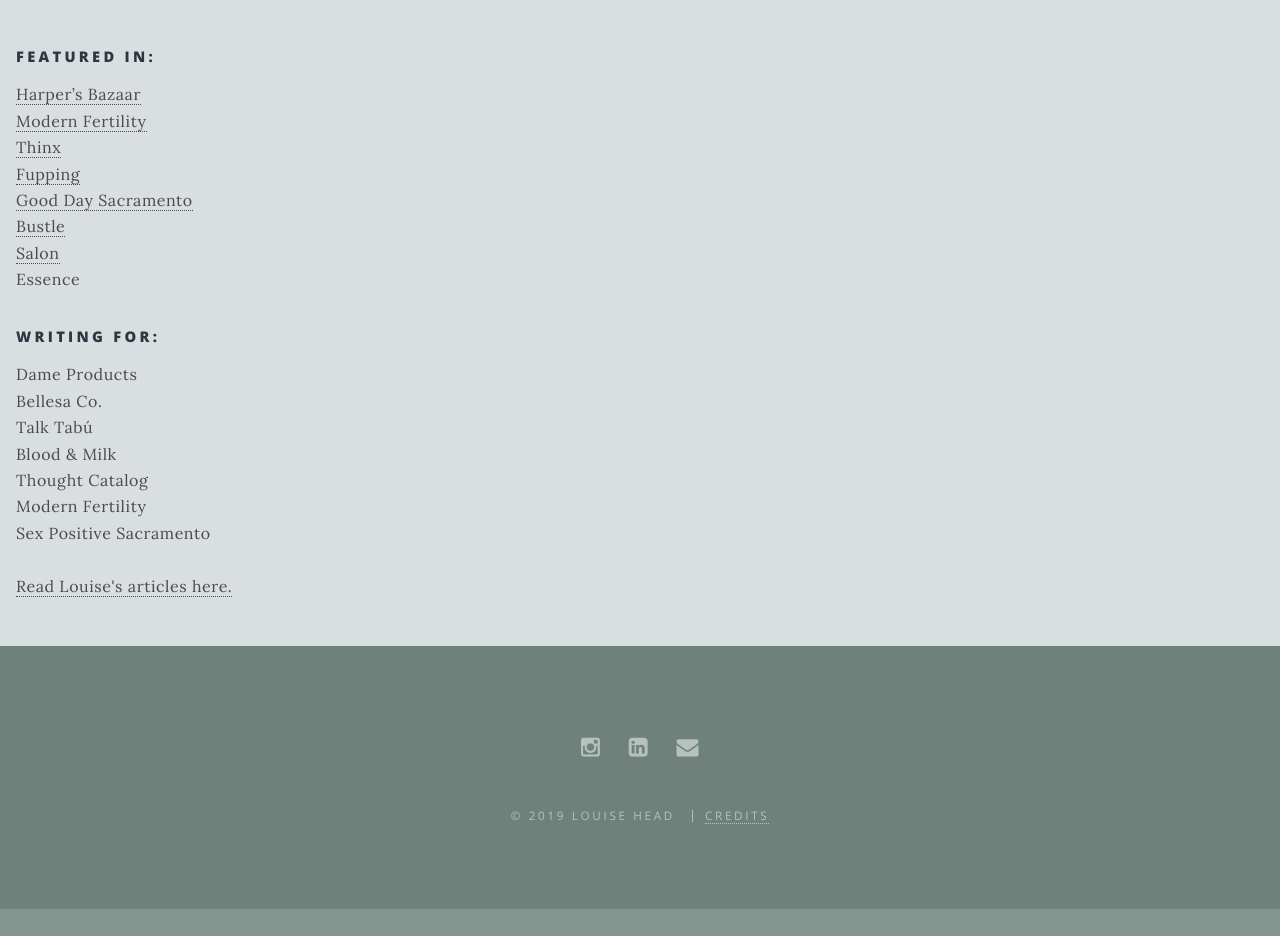
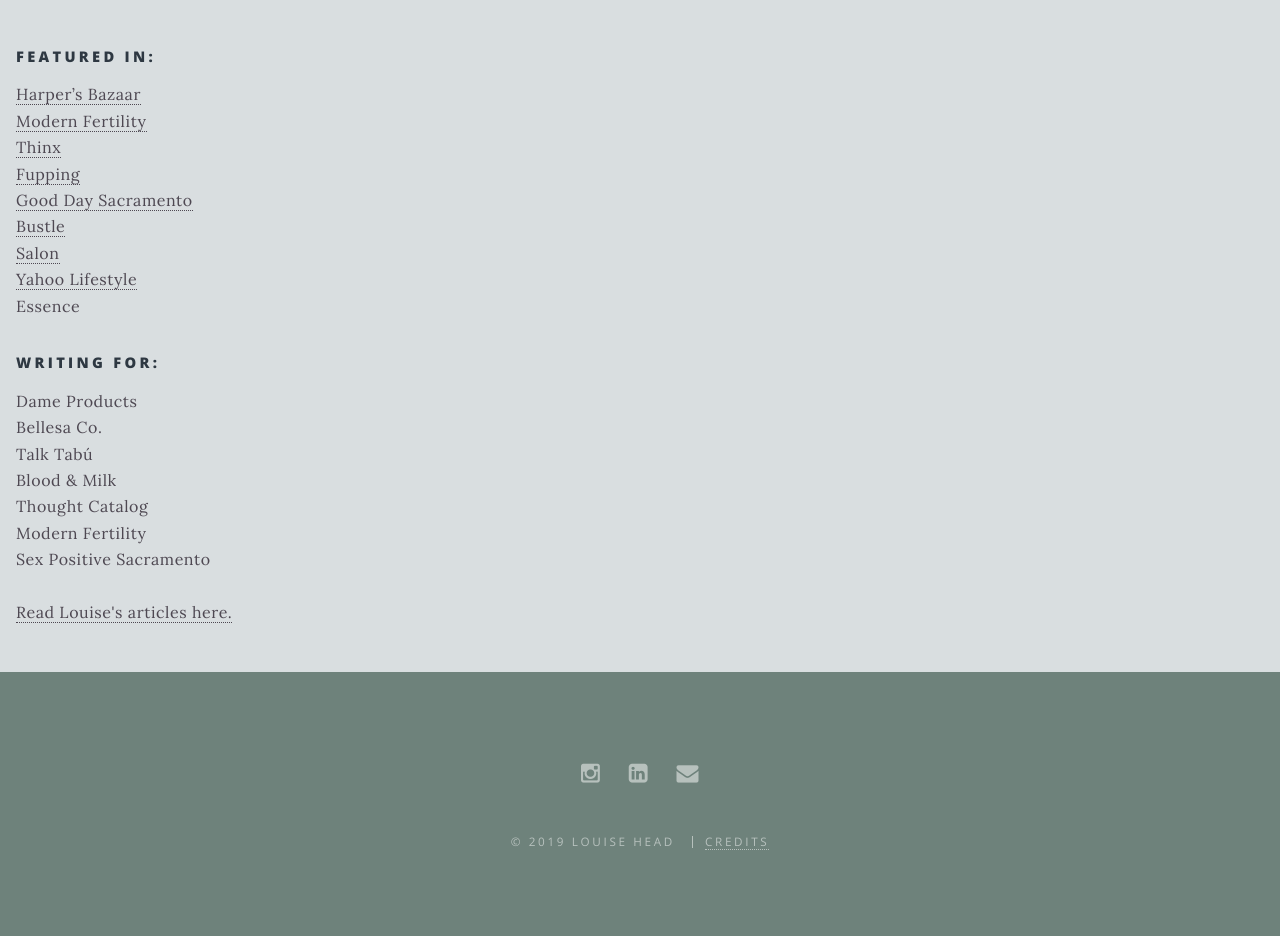
Before and after one commit to lehead/lehead.github.io, a Jekyll site: the page built from _pages/press.html, in a window 1280 px wide and 1283 px high. Shown: the part 347-1283 px from the top of the window. Built offline with Jekyll 4.4.1, drawn with Linux system fonts in a browser that asks for light colours.

Commit message:
add yahoo link

```diff
--- a/_pages/press.html
+++ b/_pages/press.html
@@ -39,6 +39,8 @@ background-image: Press_gades-photography-540989-unsplash.jpg
      <br>
      <a href="https://www.salon.com/2019/04/04/sober-now-and-sexually-lost-how-do-i-ask-for-what-i-want-in-bed/" target="_blank">Salon</a>
      <br>
+     <a href="https://www.yahoo.com/lifestyle/ally-support-lgbtqia-people-235523016.html" target="_blank">Yahoo Lifestyle</a>
+     <br>
      Essence
    </p>
 </body>
```
